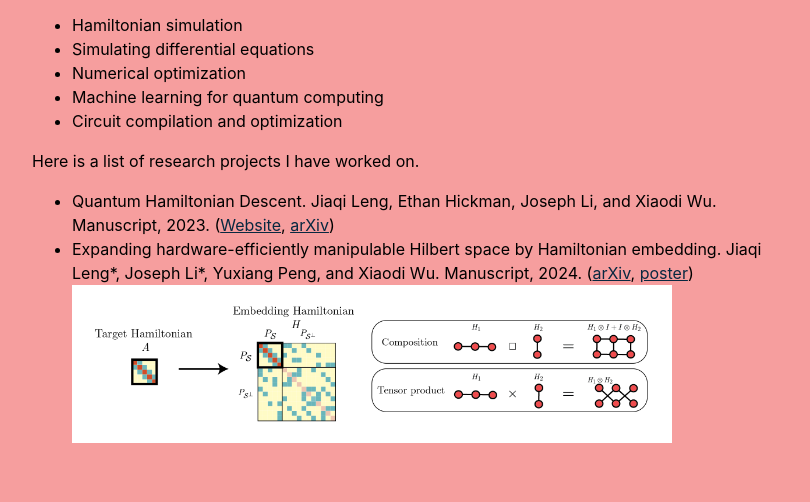
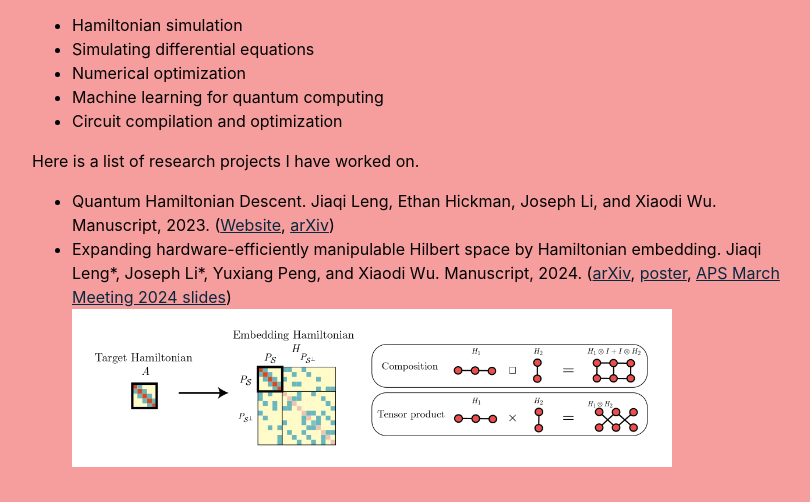
Before and after one commit to jli0108/jli0108.github.io, an Eleventy site: page content/research/index.md in a window 1280 px wide. Shown: the part 160-662 px from the top of the page, without its empty margins (224-1034 px from the left). Built offline with nearby package versions, Linux system fonts and the light colour scheme; Eleventy itself is replaced by a stand-in of ours; files that its build step writes are made by us from their sources.

Commit message:
add link to slides

```diff
--- a/content/research/index.md
+++ b/content/research/index.md
@@ -18,6 +18,6 @@
 Here is a list of research projects I have worked on.
 
 - Quantum Hamiltonian Descent. Jiaqi Leng, Ethan Hickman, Joseph Li, and Xiaodi Wu. Manuscript, 2023. ([Website](https://jiaqileng.github.io/quantum-hamiltonian-descent/), [arXiv](https://arxiv.org/abs/2303.01471))
-- Expanding hardware-efficiently manipulable Hilbert space by Hamiltonian embedding. Jiaqi Leng*, Joseph Li*, Yuxiang Peng, and Xiaodi Wu. Manuscript, 2024. ([arXiv](https://arxiv.org/abs/2401.08550), [poster](./HamEmbedding_poster.pdf))
+- Expanding hardware-efficiently manipulable Hilbert space by Hamiltonian embedding. Jiaqi Leng*, Joseph Li*, Yuxiang Peng, and Xiaodi Wu. Manuscript, 2024. ([arXiv](https://arxiv.org/abs/2401.08550), [poster](./HamEmbedding_poster.pdf), [APS March Meeting 2024 slides](./ham_ebd_march_meeting_slides.pdf))
 </br>
 <img src="/img/ham_ebd.png" width="600" alt="hamiltonian embedding">
```
